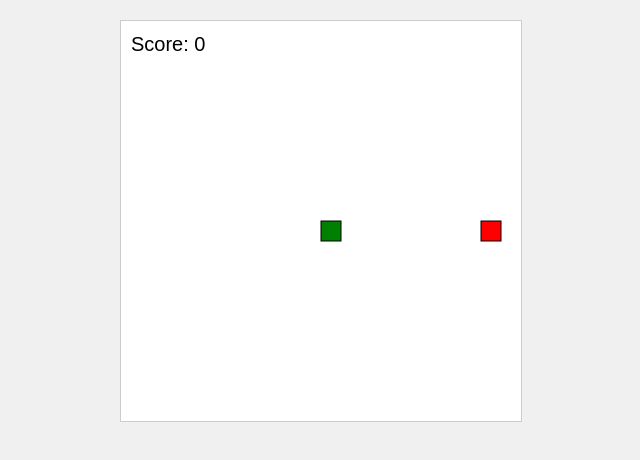
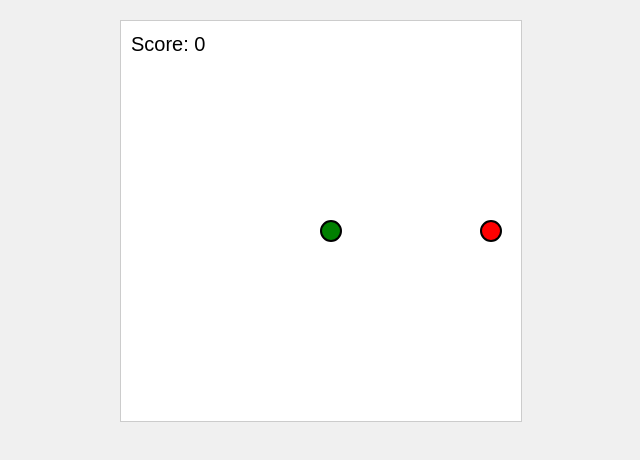
Before and after one commit to CaptainAimbot/CaptainAimbot, a plain HTML site: page index.html in a window 1280 px wide. Shown: the full height of the page, 319-959 px from the left. Drawn offline with Linux system fonts and the light colour scheme.

Commit message:
Update index.html

```diff
--- a/index.html
+++ b/index.html
@@ -60,17 +60,23 @@
 
             // Draw snake
             snake.forEach(segment => {
+                ctx.beginPath();
+                ctx.arc(segment.x + box / 2, segment.y + box / 2, box / 2, 0, 2 * Math.PI);
                 ctx.fillStyle = (segment === snake[0]) ? 'green' : 'lime';
-                ctx.fillRect(segment.x, segment.y, box, box);
+                ctx.fill();
                 ctx.strokeStyle = 'black';
-                ctx.strokeRect(segment.x, segment.y, box, box);
+                ctx.lineWidth = 2;
+                ctx.stroke();
             });
 
             // Draw food
+            ctx.beginPath();
+            ctx.arc(food.x + box / 2, food.y + box / 2, box / 2, 0, 2 * Math.PI);
             ctx.fillStyle = 'red';
-            ctx.fillRect(food.x, food.y, box, box);
+            ctx.fill();
             ctx.strokeStyle = 'black';
-            ctx.strokeRect(food.x, food.y, box, box);
+            ctx.lineWidth = 2;
+            ctx.stroke();
 
             // Move the snake
             let newHead = {x: snake[0].x, y: snake[0].y};
```
